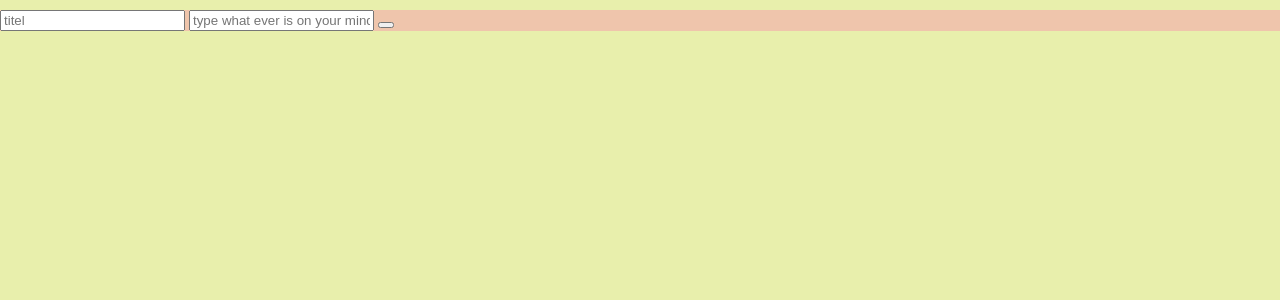
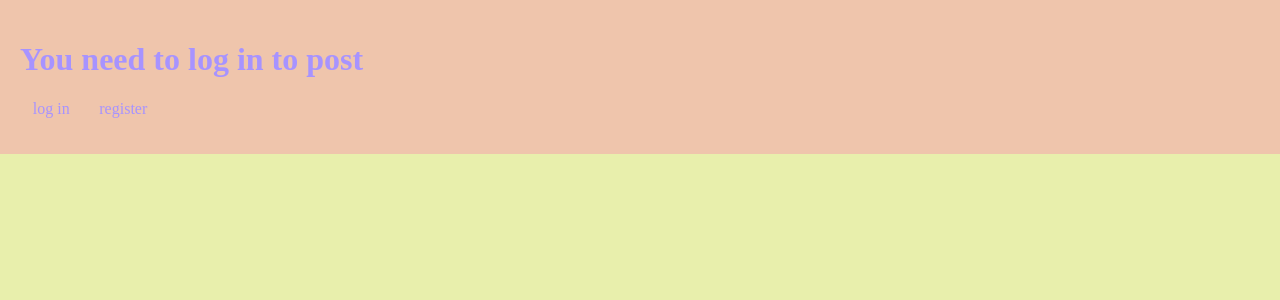
Before and after one commit to DoubleJThePonderer/ProoveEksamen26, a Flask app: page /post in a window 1280 px wide. Shown: the top 300 px of the page. Run offline with Flask 3, Linux system fonts and the light colour scheme.

Commit message:
css and qol added

```diff
--- a/Templates/index.html
+++ b/Templates/index.html
@@ -15,7 +15,7 @@
         <a href="">friends</a>
         <a href="{{ url_for('logout') }}">log out</a>
         {% else %}
-        <h1>logged out</h1>
+        <h1>Logged out</h1>
         <input type="text">
         <a href="{{ url_for('login') }}">log in</a>
         <a href="{{ url_for('register') }}">register</a>
--- a/Templates/login.html
+++ b/Templates/login.html
@@ -20,8 +20,8 @@
             <button class="btn" type="submit">Login</button>
         </form>
 
-        <p class="bottom">Don't have an account? <a href="{{ url_for('register') }}">Register here</a></p>
-        <a href="{{ url_for('index')  }}">back to index</a>
+
+        <p class="bottom">Don't have an account? <a href="{{ url_for('register') }}">Register here</a> <a href="{{ url_for('index')  }}">back to index</a></p>
     </div>
 
 </body>
--- a/Templates/post.html
+++ b/Templates/post.html
@@ -8,12 +8,17 @@
 </head>
 <body>
     <div class="container">
+        {% if session['loggedin'] == True: %}
         <form action="{{ url_for('post') }}" method="post">
             <input type="text" name="titel" placeholder="titel" required>
             <input type="text" type="content" placeholder="type what ever is on your mind today" required>
 
             <button class="btn" type="submit"></button>
         </form>
+        {% else %}
+        <h1>You need to log in to post</h1>
+        <p><a href="{{ url_for('login')  }}">log in</a> <a href="{{ url_for('register')  }}">register</a></p>
+        {% endif %}
     </div>
 </body>
 </html>
--- a/Templates/register.html
+++ b/Templates/register.html
@@ -21,8 +21,7 @@
             <button class="btn" type="submit">Register</button>
         </form>
 
-        <p class="bottom">Already have an account? <a href="{{ url_for('login') }}">Login here</a></p>
-        <a href="{{ url_for('index')  }}">back to index</a>
+        <p class="bottom">Already have an account? <a href="{{ url_for('login') }}">Login here</a> <a href="{{ url_for('index')  }}">back to index</a></p>
     </div>
 
 </body>
--- a/static/css/style.css
+++ b/static/css/style.css
@@ -3,6 +3,10 @@
     --div_bg: #efc5ac;
     --txt_colour: #a793ff;
     --off_colour: #aaaaaa;
+}
+
+h1, h2, h3, p{
+    color: var(--txt_colour);
 }
 
 body{
@@ -12,8 +16,7 @@ body{
 
 div{
     background-color: var(--div_bg);
-    margin-top: 10px;
-
+    padding: 20px;
 }
 
 header{
```
